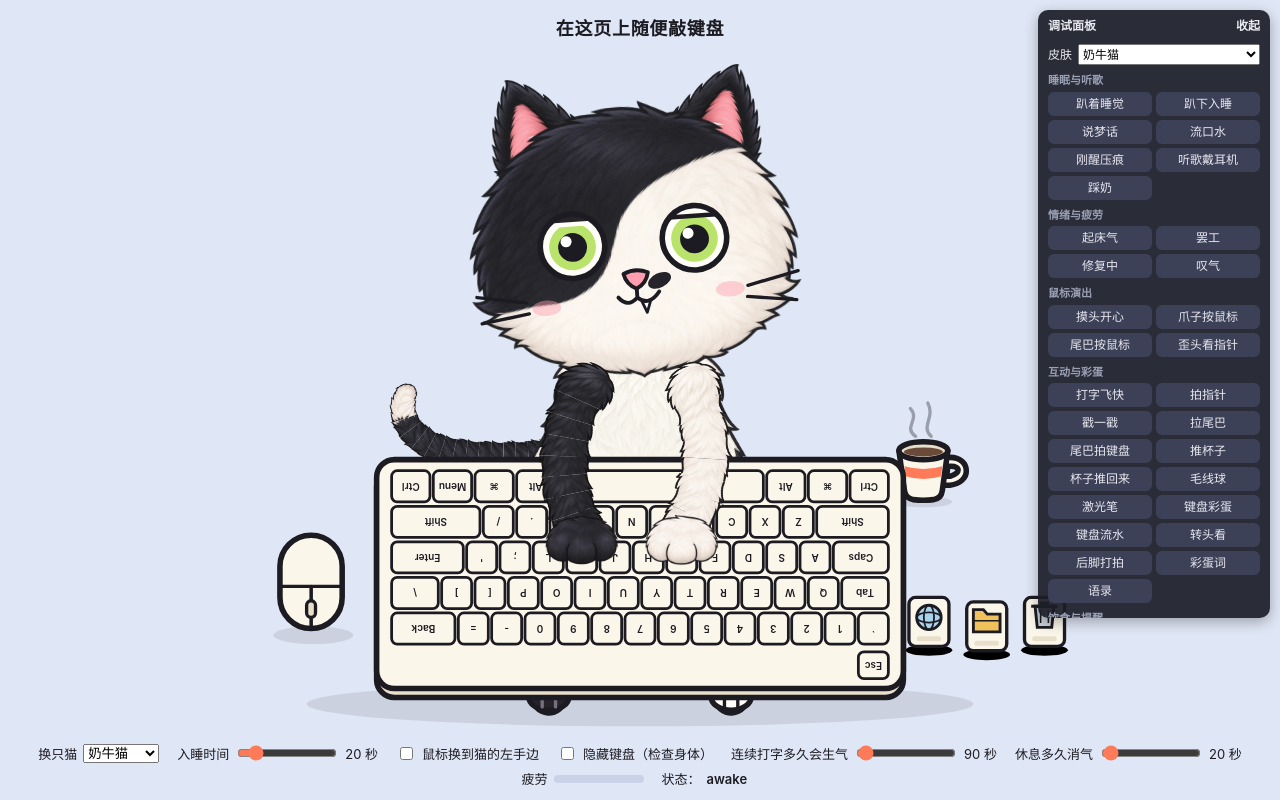
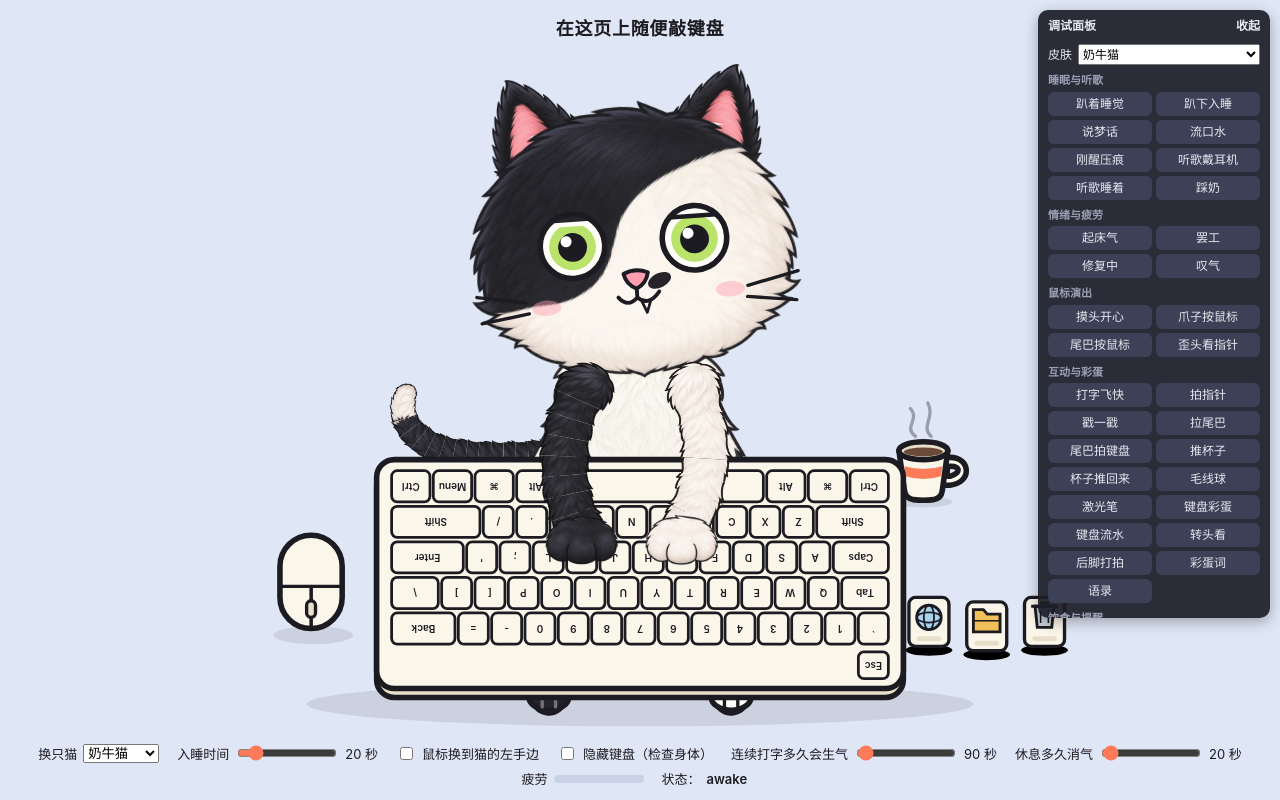
Before and after one commit to ailcc/silly-cat, a website: page prototype/index.html in a window 1280 px wide. Drawn offline with Linux system fonts and the light colour scheme; animation ran at ten frames a second.

Commit message:
feat: 面板加「听歌睡着」按钮；听歌时不自娱玩激光
- listenmusic demo 支持 &doze=1：跳过 8 秒等待直接睡着（dozeAt = now+100），
  bootstrap 的 demo 参数对象加 doze 字段；面板新增「听歌睡着」按钮
- laser.js 自娱触发加 listening 门控：戴耳机听歌（清醒或睡着）都不再自娱
  玩激光——听歌睡着后 lastInput 停止更新，空闲条件恒成立，睡着会被拉起来
  扑红点；SillyListenMusic 新增 dozing() 访问器

```diff
--- a/prototype/debug-panel.js
+++ b/prototype/debug-panel.js
@@ -16,6 +16,7 @@
       ['流口水', 'drool'],
       ['刚醒压痕', 'wake-marks'],
       ['听歌戴耳机', 'listen'], // 听 8 秒后自动睡着
+      ['听歌睡着', 'listen&doze=1'], // 戴着耳机直接睡着（&doze=1 跳过 8 秒等待）
       ['踩奶', 'knead&at=800'], // knead 演示必须带 at 才会进入踩奶冻结帧
     ]],
     ['情绪与疲劳', [
@@ -140,7 +141,8 @@
       const b = document.createElement('button');
       b.textContent = label;
       if (currentDemo === demo.split('&')[0]) b.classList.add('on');
-      b.title = label === '听歌戴耳机' ? '戴上耳机听歌，8 秒后自动睡着' : demo;
+      b.title = label === '听歌戴耳机' ? '戴上耳机听歌，8 秒后自动睡着'
+        : label === '听歌睡着' ? '戴着耳机直接睡着，不听点头的' : demo;
       b.addEventListener('click', () => go(demo));
       grid.appendChild(b);
     }
--- a/prototype/index.html
+++ b/prototype/index.html
@@ -489,7 +489,7 @@
   const work = num('work') ?? 90;
   const rest = num('rest') ?? 20;
   // 调试入口：?demo=阶段 直接摆到并停在某个阶段；&loop=1 循环播放；&at=毫秒 冻结在时间轴上的某一刻
-  const demo = params.get('demo') ? { name: params.get('demo'), loop: params.get('loop') === '1', at: num('at') ?? (params.get('at') === '0' ? 0 : NaN), miss: params.get('miss') === '1', cheer: params.get('cheer') === '1', buddy: params.get('buddy') === '1', fat: params.get('fat') === '1', hunt: params.get('hunt') === '1' } : null;
+  const demo = params.get('demo') ? { name: params.get('demo'), loop: params.get('loop') === '1', at: num('at') ?? (params.get('at') === '0' ? 0 : NaN), miss: params.get('miss') === '1', cheer: params.get('cheer') === '1', buddy: params.get('buddy') === '1', fat: params.get('fat') === '1', hunt: params.get('hunt') === '1', doze: params.get('doze') === '1' } : null;
 
   // 趴下方式：默认每次随机；?slump-style=nod|melt 强制指定（调试用）
   const slumpStyle = params.get('slump-style');
--- a/prototype/laser.js
+++ b/prototype/laser.js
@@ -85,7 +85,10 @@
           }
         } else if (!W.phase && now >= W.next) { start(now); }
       } else {
-        const idleOk = S.state === STATES.AWAKE && !S.pet && !S.excited && now - S.lastInput >= IDLE_MIN;
+        // 戴耳机听歌（清醒或睡着）时不自娱玩激光：听歌睡着后 lastInput 不再更新，
+        // 空闲条件恒成立，会把睡着的猫拉起来扑红点
+        const listening = !!(window.SillyListenMusic && window.SillyListenMusic.listening && window.SillyListenMusic.listening());
+        const idleOk = S.state === STATES.AWAKE && !S.pet && !S.excited && now - S.lastInput >= IDLE_MIN && !listening;
         if (!W.phase && idleOk && now >= W.next) start(now);
       }
       if (!W.phase) return;
--- a/prototype/listenmusic.js
+++ b/prototype/listenmusic.js
@@ -42,7 +42,7 @@
     const gaming = () => !!(window.SillyGameMode && window.SillyGameMode.active && window.SillyGameMode.active());
     // 用户自己在听歌（usermusic 模式）时猫已经戴着耳机了，猫自己的空闲听歌不掺和
     const userMusic = () => !!(window.SillyUserMusic && window.SillyUserMusic.active && window.SillyUserMusic.active());
-    window.SillyListenMusic = { create, listening: () => A.on, bobbing: () => A.on && !A.doze };
+    window.SillyListenMusic = { create, listening: () => A.on, bobbing: () => A.on && !A.doze, dozing: () => A.on && A.doze };
 
     function pose(now, dt, rm, P) {
       const idleEnough = demo ? true : now - S.lastInput >= S.sleepMs;
@@ -54,11 +54,11 @@
           if (demo || Math.random() < 0.5) {
             A.on = true;
             window.SillyHeadphoneColor?.onWear?.(); // 随机配色：戴上时才换色，戴着期间不变
-            // 这轮听歌只有 DOZE_CHANCE 概率最后听着睡着（demo 必睡，8 秒）；
+            // 这轮听歌只有 DOZE_CHANCE 概率最后听着睡着（demo 必睡，8 秒；&doze=1 直接睡着）；
             // 没掷中的就一直清醒听到有输入
             A.doze = false;
             A.willDoze = demo || Math.random() < DOZE_CHANCE;
-            A.dozeAt = now + (demo ? DOZE_DEMO : DOZE_MIN + Math.random() * (DOZE_MAX - DOZE_MIN));
+            A.dozeAt = now + (demo ? (demo.doze ? 100 : DOZE_DEMO) : DOZE_MIN + Math.random() * (DOZE_MAX - DOZE_MIN));
           }
         }
       }
```
